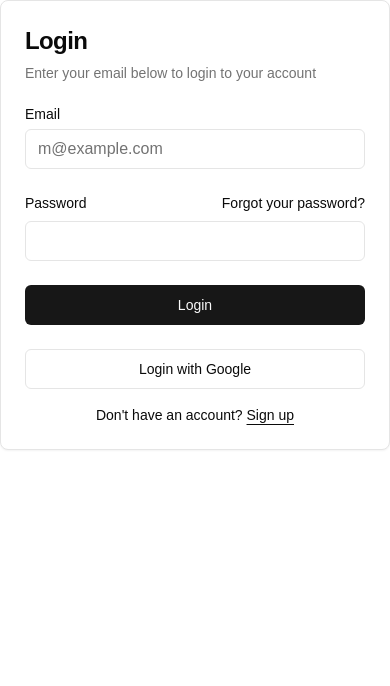
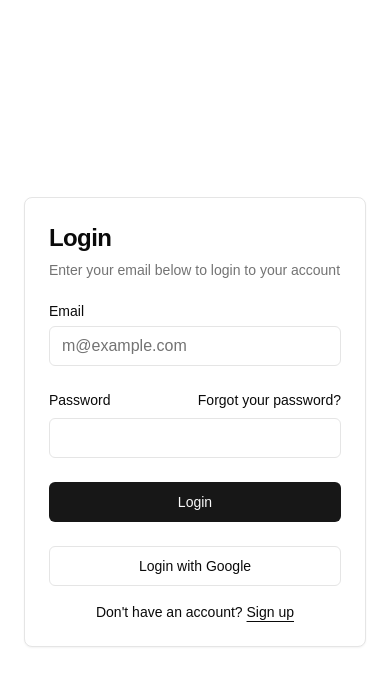
Before and after one commit to pickachuuu/kaleido-client, a Next.js app: page / in a window 390 px wide. Shown: the top 686 px of the page. Built offline with nearby package versions, Linux system fonts and the light colour scheme.

Commit message:
feat(auth): improve login page layout and responsiveness

```diff
--- a/src/app/page.tsx
+++ b/src/app/page.tsx
@@ -3,10 +3,12 @@ import { Suspense } from "react"
 
 export default function Home() {
   return (
-    <div>
-      <Suspense>
-        <LoginForm/>
-      </Suspense>
+    <div className="flex min-h-svh w-full items-center justify-center p-6 md:p-10">
+      <div className="w-full max-w-sm">
+        <Suspense>
+          <LoginForm/>
+        </Suspense>
+      </div>
     </div>
   )
 }
```
